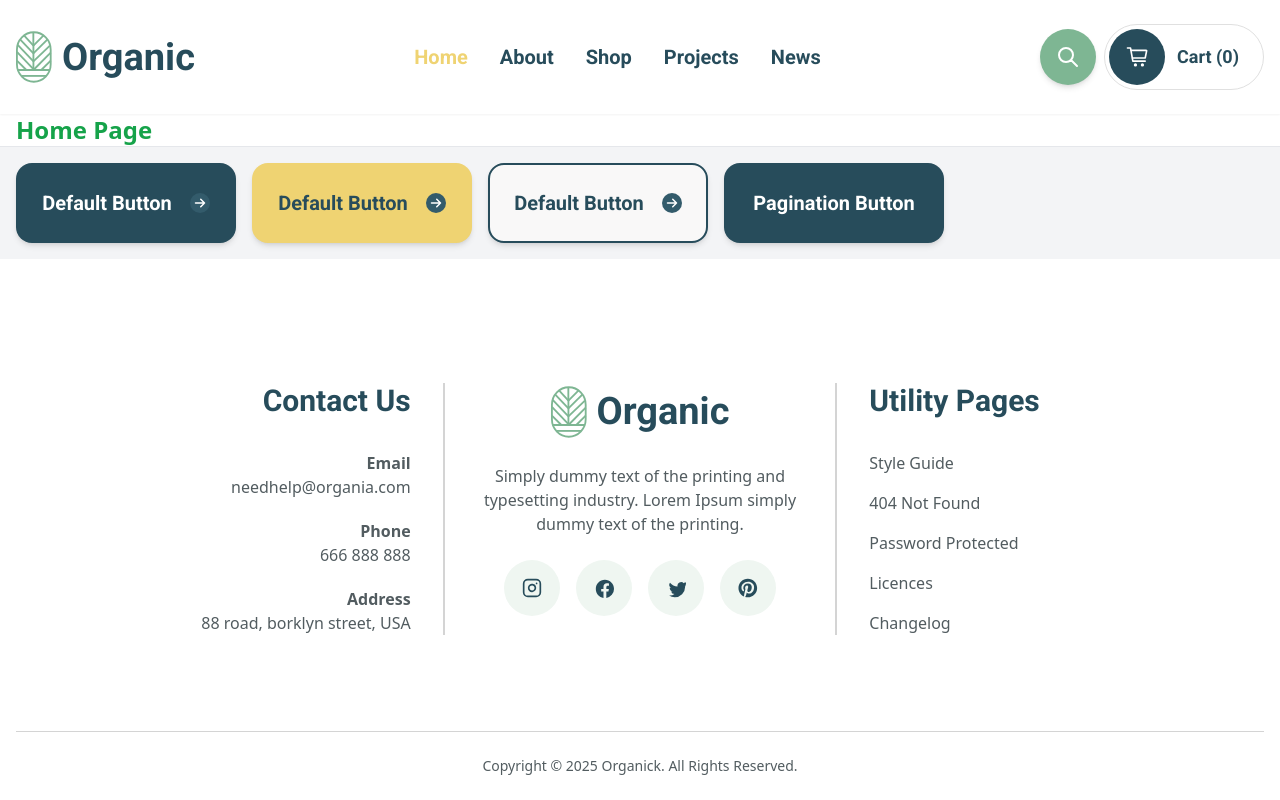
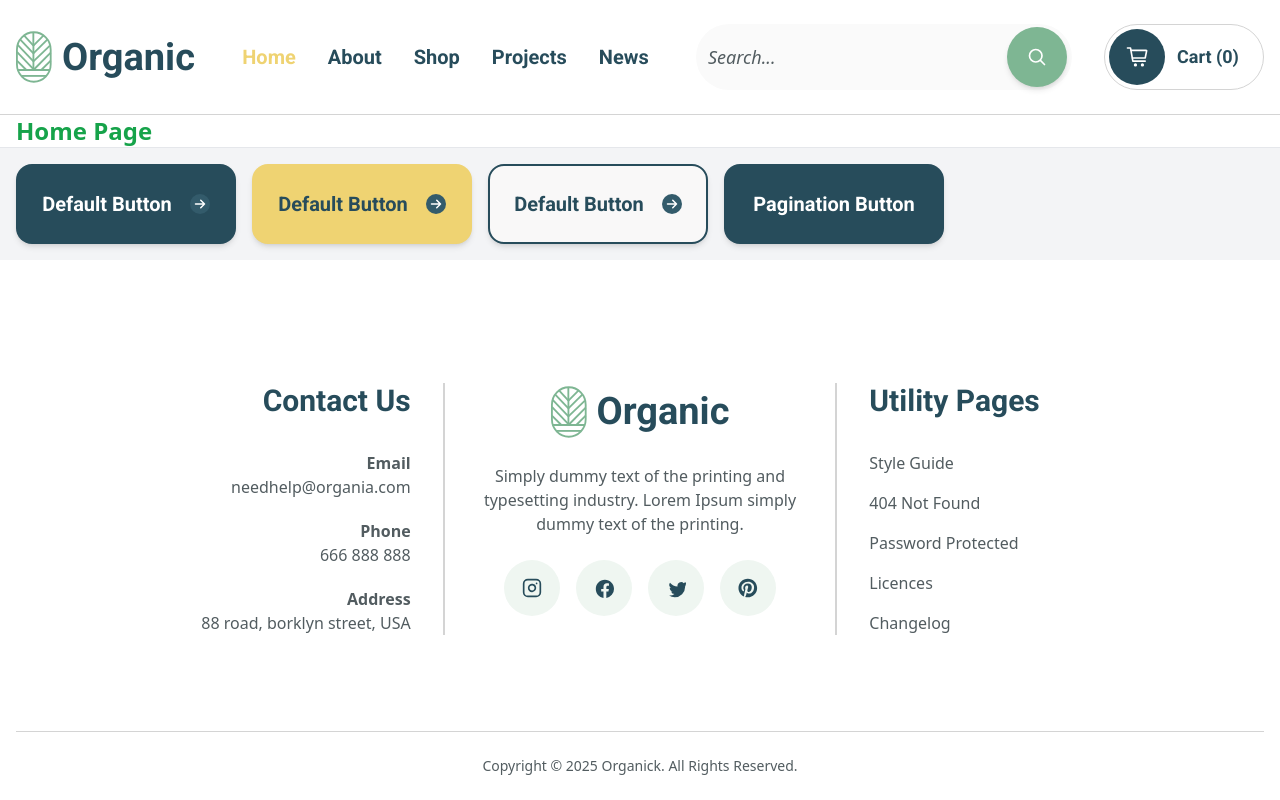
Before and after one commit to millisabel/Organic, a React (Vite) app: page / in a window 1280 px wide. Built offline with nearby package versions, Linux system fonts and the light colour scheme.

Commit message:
Add SearchIcon component, refactor Header to include SearchInput, and update CartButton for improved styling. Enhance Logo component with animation and accessibility features.

```diff
--- /dev/null
+++ b/src/components/icons/SearchIcon.tsx
@@ -0,0 +1,20 @@
+import type { SVGProps } from 'react';
+
+const SearchIcon = (props: SVGProps<SVGSVGElement>) => (
+  <svg
+    xmlns="http://www.w3.org/2000/svg"
+    fill="none"
+    viewBox="0 0 24 24"
+    strokeWidth={2}
+    stroke="currentColor"
+    {...props}
+  >
+    <path
+      strokeLinecap="round"
+      strokeLinejoin="round"
+      d="M21 21l-5.197-5.197m0 0A7.5 7.5 0 105.196 5.196a7.5 7.5 0 0010.607 10.607z"
+    />
+  </svg>
+);
+
+export default SearchIcon;
--- a/src/components/layout/Header.tsx
+++ b/src/components/layout/Header.tsx
@@ -1,31 +1,41 @@
 import { useState } from 'react';
-import Container from '../shared/Container';
+import { Link } from 'react-router-dom';
+
+import { cn } from '../../utils/helpers';
 import CartButton from '../ui/CartButton';
 import Logo from '../ui/Logo';
 import MenuButton from '../ui/MenuButton';
-import SearchButton from '../ui/SearchButton';
+import SearchInput from '../ui/SearchInput';
 import Navigation from './Navigation';
 
 const Header = () => {
   const [isMenuOpen, setIsMenuOpen] = useState(false);
 
-  const handleSearchClick = () => {};
-
   return (
-    <Container className="bg-white shadow-sm">
-      <header className="py-6">
-        <div className="flex items-center justify-between">
+    <header className={cn('border-b border-border')}>
+      <div className={cn('container mx-auto px-4')}>
+        <div className={cn('flex items-center justify-between py-6')}>
           <Logo />
-          <Navigation />
-          <div className="flex items-center gap-2">
-            <SearchButton onClick={handleSearchClick} />
-            <CartButton itemCount={0} />
+          <div className="hidden lg:flex">
+            <Navigation />
+          </div>
+          <div className="hidden items-center gap-x-8 lg:flex">
+            <SearchInput />
+            <Link to="/cart">
+              <CartButton />
+            </Link>
+          </div>
+          <div className="lg:hidden">
             <MenuButton isOpen={isMenuOpen} onClick={() => setIsMenuOpen(!isMenuOpen)} />
           </div>
         </div>
-        {isMenuOpen && <Navigation isMobile />}
-      </header>
-    </Container>
+        {isMenuOpen && (
+          <div className="py-4 lg:hidden">
+            <Navigation isMobile />
+          </div>
+        )}
+      </div>
+    </header>
   );
 };
 
--- a/src/components/ui/CartButton.tsx
+++ b/src/components/ui/CartButton.tsx
@@ -1,20 +1,17 @@
 import { Link } from 'react-router-dom';
+
 import CartIcon from '../icons/CartIcon';
 
-interface CartButtonProps {
-  itemCount: number;
-}
-
-const CartButton = ({ itemCount }: CartButtonProps) => {
+const CartButton = () => {
   return (
     <Link
       to="/cart"
-      className="group flex h-[66px] w-[160px] items-center justify-start gap-x-3 rounded-[33px] border border-[#E0E0E0] p-1 transition-colors hover:border-secondary"
+      className="group flex h-[66px] w-[160px] items-center justify-start gap-x-3 rounded-[33px] border border-border p-1 transition-all duration-300 ease-in-out"
     >
-      <div className="flex h-14 w-14 items-center justify-center rounded-full bg-primary transition-colors group-hover:bg-secondary">
-        <CartIcon className="h-[22px] w-[22px] text-white" />
+      <div className="flex h-14 w-14 items-center justify-center rounded-full bg-primary transition-all duration-300 ease-in-out group-hover:bg-secondary group-hover:shadow-lg">
+        <CartIcon className="h-[22px] w-[22px] text-white transition-transform duration-300 group-hover:scale-125" />
       </div>
-      <span className="font-roboto text-lg font-semibold text-primary">Cart ({itemCount})</span>
+      <span className="font-roboto text-lg font-semibold text-primary">Cart (0)</span>
     </Link>
   );
 };
--- a/src/components/ui/Logo.tsx
+++ b/src/components/ui/Logo.tsx
@@ -1,5 +1,6 @@
 import { cn } from '@/utils/helpers';
-import { motion, type Variants } from 'framer-motion';
+import { motion, useAnimation, useInView, type Variants } from 'framer-motion';
+import { useEffect, useRef } from 'react';
 import { Link, useLocation } from 'react-router-dom';
 import LogoIcon from '../icons/LogoIcon';
 
@@ -12,9 +13,27 @@ interface LogoProps {
   speed?: number;
 }
 
-const Logo = ({ speed = 0.5 }: LogoProps) => {
+const Logo = ({ speed = 1 }: LogoProps) => {
   const location = useLocation();
   const isHomePage = location.pathname === '/';
+
+  const ref = useRef(null);
+  const isInView = useInView(ref, { once: true });
+  const svgControls = useAnimation();
+  const textControls = useAnimation();
+
+  useEffect(() => {
+    if (isInView) {
+      svgControls.start('visible');
+      textControls.start('visible');
+    }
+  }, [isInView, svgControls, textControls]);
+
+  const handleMouseEnter = () => {
+    if (isHomePage) return;
+    svgControls.set('hidden');
+    svgControls.start('visible');
+  };
 
   const svgVariants: Variants = {
     hidden: {},
@@ -39,15 +58,25 @@ const Logo = ({ speed = 0.5 }: LogoProps) => {
     },
   };
 
+  const textVariants: Variants = {
+    hidden: { opacity: 0, y: 10 },
+    visible: {
+      opacity: 1,
+      y: 0,
+      transition: { duration: 0.5 / speed, delay: (0.8 + 0.7) / speed },
+    },
+  };
+
   return (
     <Link
       to="/"
       className={cn('group flex items-center gap-x-[10px]', isHomePage && 'pointer-events-none')}
+      onMouseEnter={handleMouseEnter}
+      ref={ref}
     >
       <motion.div
+        animate={svgControls}
         initial="hidden"
-        whileInView="visible"
-        viewport={{ once: true }}
         variants={svgVariants}
         className="flex items-center"
       >
@@ -58,10 +87,9 @@ const Logo = ({ speed = 0.5 }: LogoProps) => {
         />
       </motion.div>
       <motion.span
-        initial={{ opacity: 0, y: 10 }}
-        whileInView={{ opacity: 1, y: 0 }}
-        viewport={{ once: true }}
-        transition={{ duration: 0.5 / speed, delay: 1.2 / speed }}
+        animate={textControls}
+        initial="hidden"
+        variants={textVariants}
         className="font-roboto text-[38px] font-bold text-primary transition-colors duration-300 group-hover:text-secondary"
       >
         Organic
--- a/src/components/ui/SearchButton.tsx
+++ b/src/components/ui/SearchButton.tsx
@@ -1,26 +1,12 @@
+import SearchIcon from '../icons/SearchIcon';
 import { Button } from './Button';
 
-interface SearchButtonProps {
-  onClick: () => void;
-}
+type SearchButtonProps = React.ComponentPropsWithoutRef<typeof Button>;
 
-const SearchButton = ({ onClick }: SearchButtonProps) => {
+const SearchButton = (props: SearchButtonProps) => {
   return (
-    <Button variant="secondary" size="icon-lg" onClick={onClick} aria-label="Open search">
-      <svg
-        xmlns="http://www.w3.org/2000/svg"
-        className="h-6 w-6 text-primary transition-transform group-hover:scale-125"
-        fill="none"
-        viewBox="0 0 24 24"
-        stroke="#ffffff"
-      >
-        <path
-          strokeLinecap="round"
-          strokeLinejoin="round"
-          strokeWidth={2}
-          d="M21 21l-6-6m2-5a7 7 0 11-14 0 7 7 0 0114 0z"
-        />
-      </svg>
+    <Button variant="secondary" size="icon-xl" {...props} className="group">
+      <SearchIcon className="h-5 w-5 transition-transform duration-300 group-hover:scale-125" />
     </Button>
   );
 };
--- /dev/null
+++ b/src/components/ui/SearchInput.tsx
@@ -0,0 +1,19 @@
+import { Input } from './Input';
+import SearchButton from './SearchButton';
+
+const SearchInput = () => {
+  return (
+    <div className="relative h-[66px] w-[376px]">
+      <Input
+        type="search"
+        placeholder="Search..."
+        className="h-full w-full rounded-[36px] border-none bg-[#FAFAFA] pr-[70px] text-lg placeholder:italic"
+      />
+      <div className="absolute inset-y-0 right-0 flex items-center pr-[5px]">
+        <SearchButton />
+      </div>
+    </div>
+  );
+};
+
+export default SearchInput;
```
